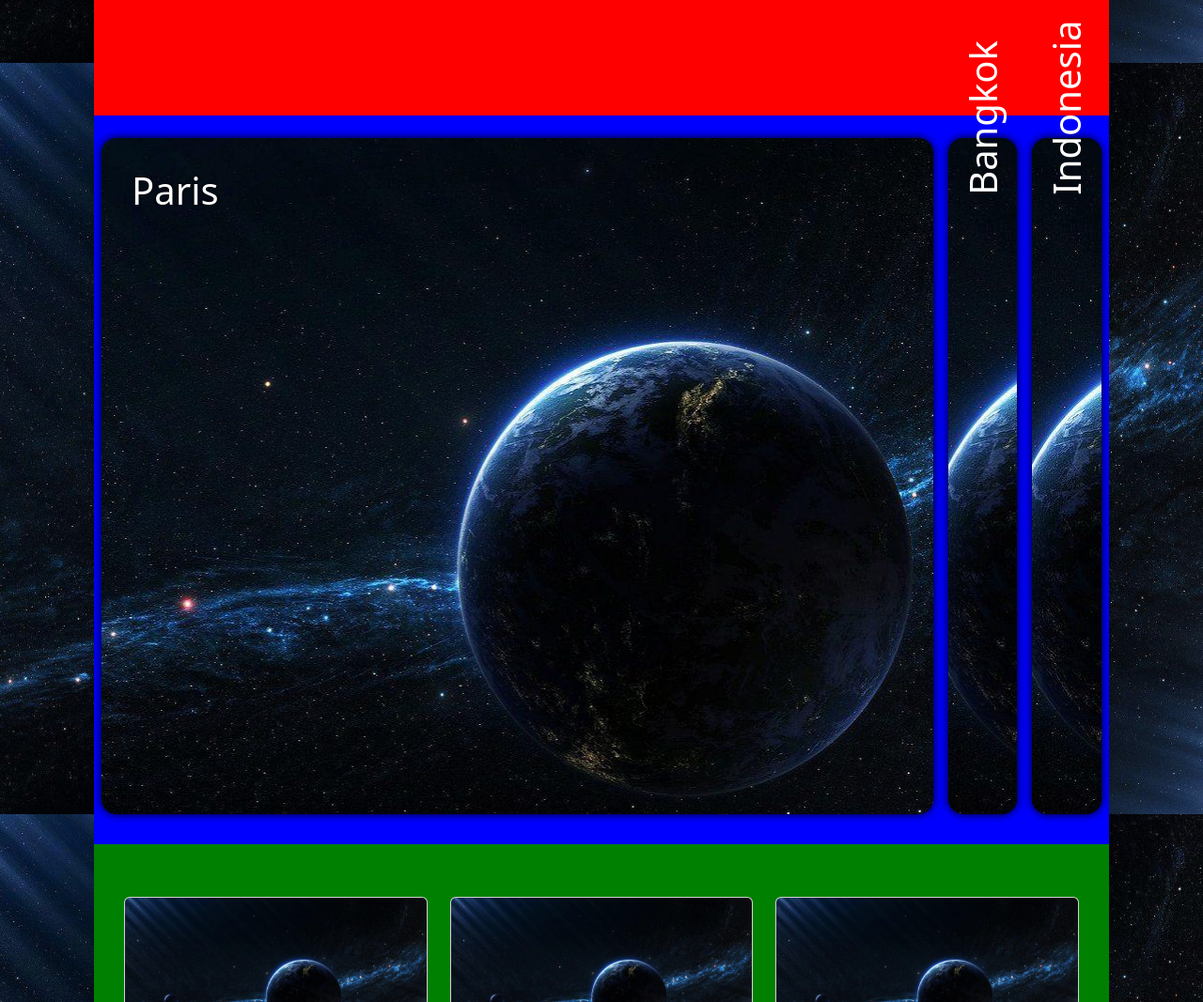
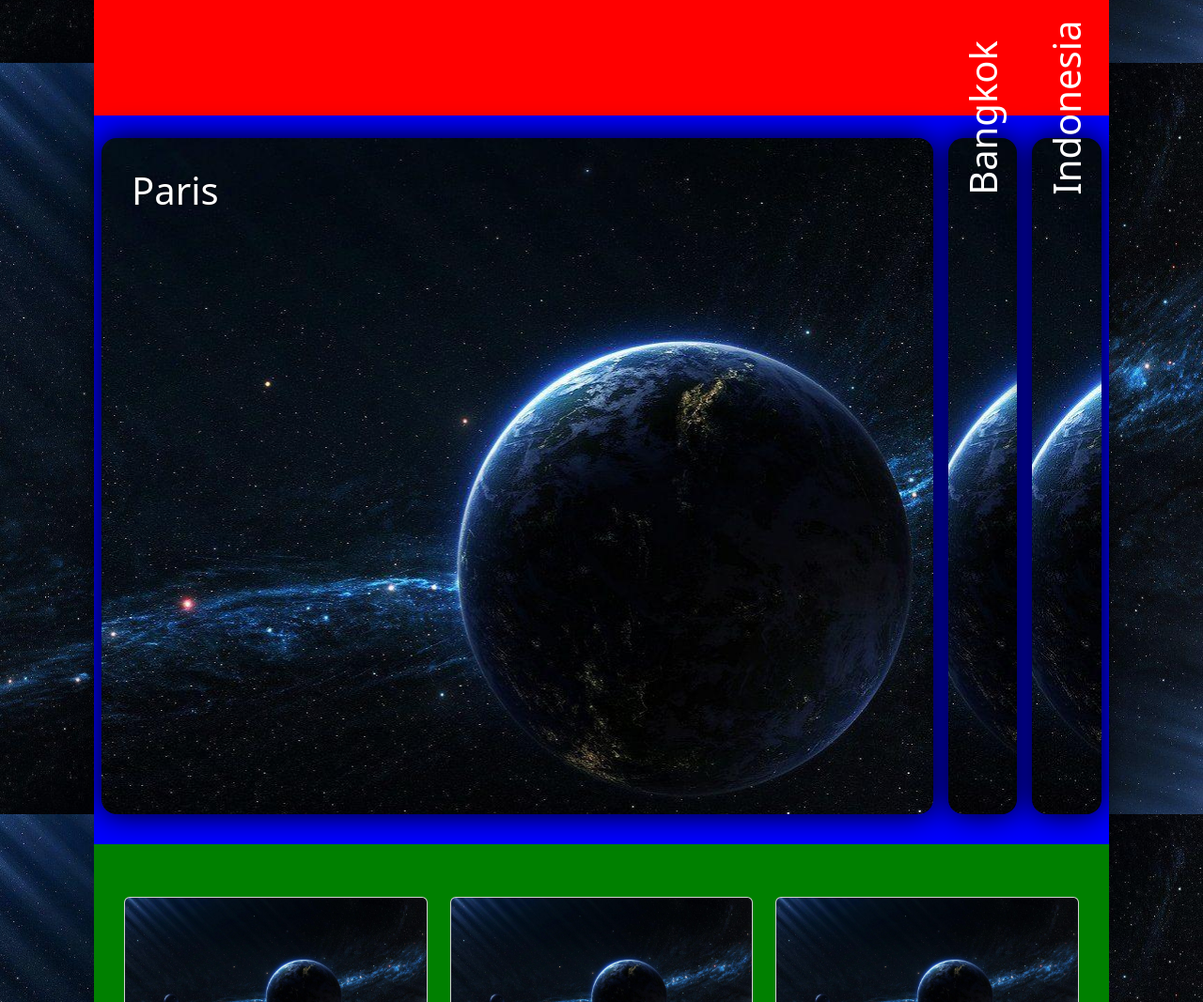
Before and after one commit to lstott21/lstott, a plain HTML site: page index.html in a window 1280 px wide. Shown: the part 733-1800 px from the top of the page at 94% size. Drawn offline with nearby package versions, Linux system fonts and the light colour scheme.

Commit message:
testing codesandbox

```diff
--- a/main.css
+++ b/main.css
@@ -39,7 +39,7 @@ section {
 .panel{
     width: 1rem;
     height: 90vh;
-    box-shadow: 0 0 10px black;
+    box-shadow: 0 0 2rem black;
     margin: .5rem;
     border-radius: 1rem;
     flex: .25;
```
